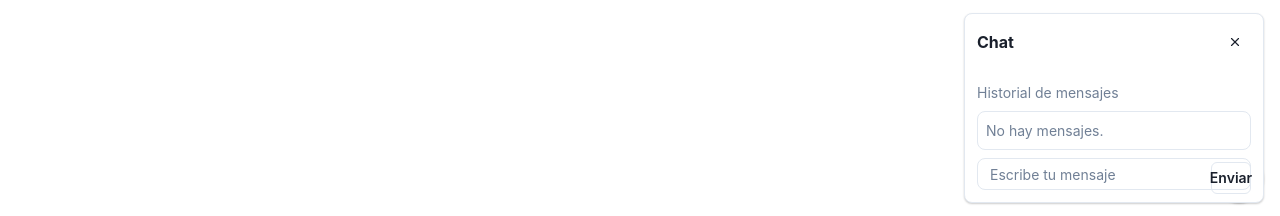
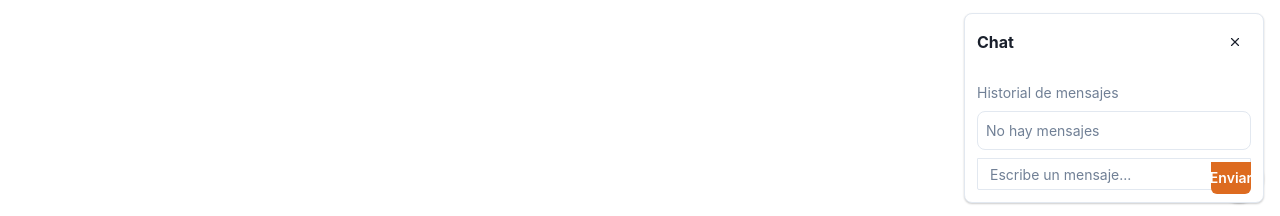
Before and after one commit to JuanPabloParra/ProyectWeb, a React (Create React App) app in the folder proyectoWeb/myweb/: page / in a window 1280 px wide. Both pictures are taken after a click on the element 1239 px from the left and 759 px from the top of the page. Shown: the part 581-797 px from the top of the page. Built offline with nearby package versions, Linux system fonts and the light colour scheme.

Commit message:
agregando funcion de guardado de mensajes

```diff
--- a/proyectoWeb/myweb/src/components/ChatBubble.js
+++ b/proyectoWeb/myweb/src/components/ChatBubble.js
@@ -16,6 +16,7 @@ import { FiMessageSquare, FiX } from "react-icons/fi";
 const ChatBubble = () => {
   const { isOpen, onOpen, onClose } = useDisclosure();
   const [message, setMessage] = useState("");
+  const [messagesList, setMessagesList] = useState([]);
   const chatBg = useColorModeValue("white", "gray.700");
   const chatBorderColor = useColorModeValue("gray.200", "gray.600");
   const chatShadow = useColorModeValue(
@@ -26,6 +27,7 @@ const ChatBubble = () => {
   const handleSubmit = (e) => {
     e.preventDefault();
     console.log("Enviando mensaje:", message);
+    setMessagesList([...messagesList, message]);
     setMessage("");
   };
 
@@ -82,22 +84,57 @@ const ChatBubble = () => {
           <Text fontSize="sm" color="gray.500" mb={2}>
             Historial de mensajes
           </Text>
-          <Box borderWidth="1px" borderColor={chatBorderColor} borderRadius="lg" p={2} mb={2}>
-            <Text fontSize="sm" color="gray.500">
-              No hay mensajes.
-            </Text>
-          </Box>
+          {messagesList.length ? (
+            messagesList.map((msg, index) => (
+              <Box
+                key={index}
+                borderWidth="1px"
+                borderColor={chatBorderColor}
+                borderRadius="lg"
+                p={2}
+                mb={2}
+              >
+                <Text fontSize="sm" color="gray.500">
+                  {msg}
+                </Text>
+              </Box>
+            ))
+          ) : (
+            <Box
+              borderWidth="1px"
+              borderColor={chatBorderColor}
+              borderRadius="lg"
+              p={2}
+              mb={2}
+            >
+              <Text fontSize="sm" color="gray.500">
+                No hay mensajes
+              </Text>
+            </Box>
+          )}
+
           <form onSubmit={handleSubmit}>
             <InputGroup>
               <Input
-                placeholder="Escribe tu mensaje"
+                type="text"
                 value={message}
                 onChange={(e) => setMessage(e.target.value)}
+                placeholder="Escribe un mensaje..."
                 size="sm"
-                borderRadius="lg"
+                focusBorderColor="orange.500"
+                borderTopRadius="0"
               />
               <InputRightElement>
-                <Button type="submit" variant="outline" size="sm">
+                <Button
+                  type="submit"
+                  size="sm"
+                  bg="orange.500"
+                  color="white"
+                  px={4}
+                  borderTopRadius="0"
+                  _hover={{ bg: "orange.600" }}
+                  _active={{ bg: "orange.700" }}
+                >
                   Enviar
                 </Button>
               </InputRightElement>
```
